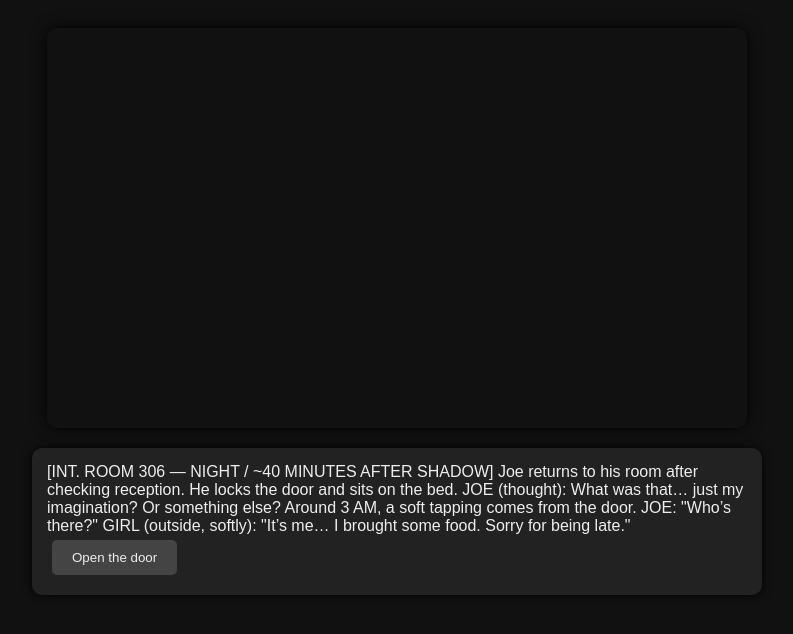
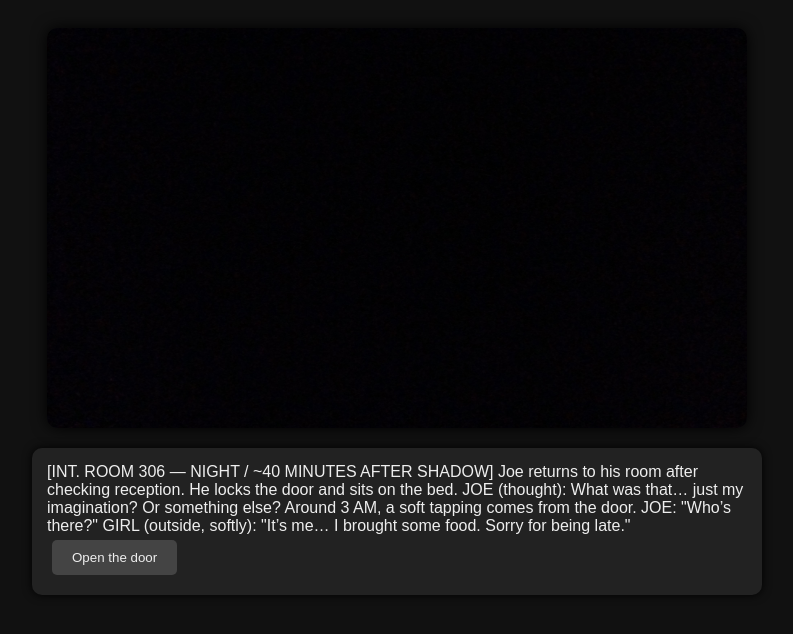
Before and after one commit to dggodler-a11y/The-Girl-at-the-reception-, a plain HTML site: page ep4.html in a window 1280 px wide. Shown: the whole page, without its empty margins (243-1036 px from the left). Drawn offline with Linux system fonts and the light colour scheme.

Commit message:
Update ep4.html

```diff
--- a/ep4.html
+++ b/ep4.html
@@ -56,7 +56,7 @@ body {
 const scenes = [
   // Scene 14 — Late Night Food / Girl Interaction
   {
-    image: "images/Scene14.jpg",
+    image: "Scene14.jpg",
     dialogues: [
       {
         text: "[INT. ROOM 306 — NIGHT / ~40 MINUTES AFTER SHADOW] Joe returns to his room after checking reception. He locks the door and sits on the bed.\n\nJOE (thought): What was that… just my imagination? Or something else?\n\nAround 3 AM, a soft tapping comes from the door.\n\nJOE: \"Who’s there?\"\nGIRL (outside, softly): \"It’s me… I brought some food. Sorry for being late.\"",
@@ -68,7 +68,7 @@ const scenes = [
   },
   // Scene 19 — Girl Interaction with Tray
   {
-    image: "images/Scene19.jpg",
+    image: "Scene19.jpg",
     dialogues: [
       {
         text: "She’s in a black dress, holding a tray carefully.\n\nGIRL: \"The chef was sick, so it took longer. I hope it’s alright.\"\n\nJOE (thought): She looks… really beautiful. I didn’t expect this.",
@@ -104,7 +104,7 @@ const scenes = [
   },
   // Scene 20 — Morning / Leaving the building
   {
-    image: "images/Scene20.jpg",
+    image: "Scene20.jpg",
     dialogues: [
       {
         text: "[INT. ROOM 306 — MORNING] Joe wakes up and reflects quietly about last night.\n\nJOE (thought): Everything… from the shadow to the late visit… what even happened?\n\nHe gets ready, packs his things, and heads to the elevator.",
@@ -116,7 +116,7 @@ const scenes = [
   },
   // Scene 21 — Reception Interaction
   {
-    image: "images/Scene21.jpg",
+    image: "Scene21.jpg",
     dialogues: [
       {
         text: "The girl is at the reception, smiling softly.\n\nGIRL: 'Good morning… sorry we don’t have breakfast ready this morning.' She hands Joe a small packet of biscuits.",
@@ -135,7 +135,7 @@ const scenes = [
   },
   // Scene 22 — Taxi Small Dialogue Chunks
   {
-    image: "images/Scene22.jpg",
+    image: "Scene22.jpg",
     dialogues: [
       { text: "Joe enters the taxi.\n\nJOE (thought): Everything from last night… it’s all so strange… but why do I feel… relieved to be leaving?", choices: [{ text: "Next", outcome: "" }] },
       { text: "DRIVER (curious/shocked): 'Why… why did you come out of that building?'", choices: [{ text: "Next", outcome: "" }] },
@@ -158,7 +158,7 @@ const scenes = [
   },
   // Scene 23 — Reflection / Note
   {
-    image: "images/Scene23.jpg",
+    image: "Scene23.jpg",
     dialogues: [
       { text: "Joe glances down at his hand — the necklace and the photo of the girl are still there. Tucked behind the photo, he notices a small folded note with a cryptic symbol he hasn’t seen before — a hint that something more awaits in the next part of the story.", choices: [
           { text: "Inspect note", outcome: "Joe examines the cryptic symbol; suspense builds for next part." },
@@ -168,7 +168,7 @@ const scenes = [
   },
   // Scene 24 — Episode End
   {
-    image: "images/Scene24.jpg",
+    image: "Scene24.jpg",
     dialogues: [
       { text: "Episode ends. One click moves to 'Part 2 coming soon'.", choices: [{ text: "Next", outcome: "Text: Part 2 coming soon..." }] }
     ]
```
